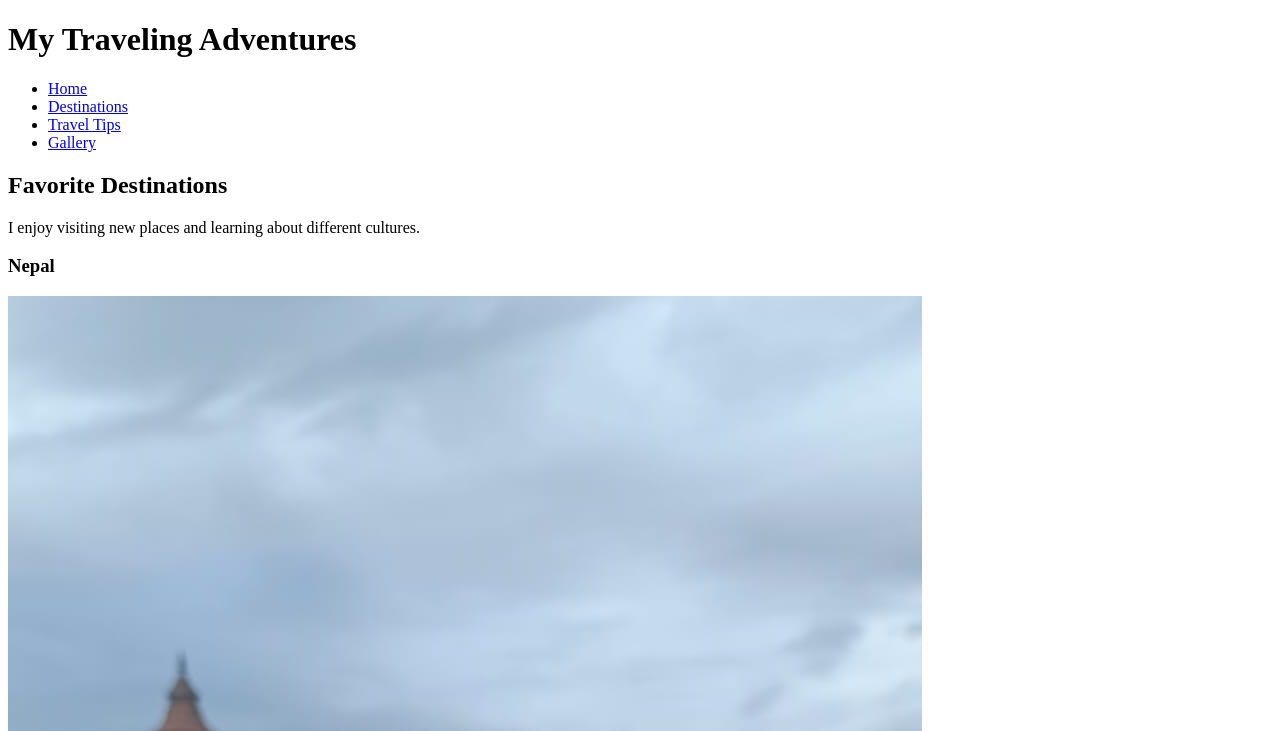
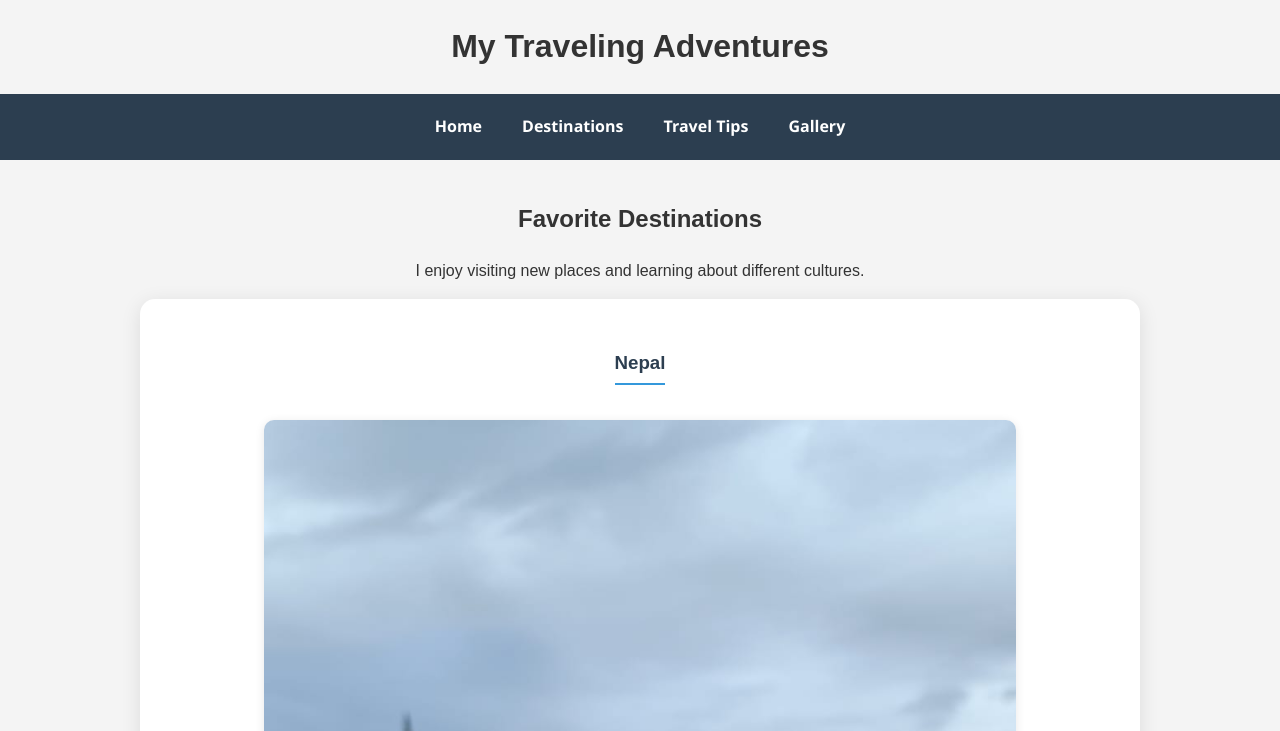
Before and after one commit to PunamKhanal/Punam-travel-website, a plain HTML site: page destinations.html in a window 1280 px wide. Shown: the top 731 px of the page. Drawn offline with Linux system fonts and the light colour scheme.

Commit message:
Final style update for all pages

```diff
--- a/css/style.css
+++ b/css/style.css
@@ -1,45 +1,130 @@
-/* --- Gallery Styling --- */
+/* 1. Navigation Styling */
+nav ul {
+    list-style-type: none;
+    margin: 0;
+    padding: 20px;
+    background-color: #2c3e50;
+    display: flex;
+    justify-content: center;
+}
 
-/* 1. Ensure all elements within the gallery are resized */
+nav ul li {
+    margin: 0 20px;
+}
+
+nav ul li a {
+    text-decoration: none;
+    color: white;
+    font-weight: bold;
+    font-family: 'Segoe UI', Tahoma, Geneva, Verdana, sans-serif;
+    transition: 0.3s ease;
+}
+
+nav ul li a:hover {
+    color: #3498db;
+    border-bottom: 2px solid #3498db;
+    padding-bottom: 5px;
+}
+
+/* 2. General Body and Text Styling */
+body {
+    font-family: Arial, sans-serif;
+    line-height: 1.6;
+    margin: 0;
+    padding: 0;
+    background-color: #f4f4f4;
+}
+
+h1, h2, h3, p {
+    text-align: center;
+    color: #333;
+}
+
+/* 3. Destination Card Styling */
+.destination-container {
+    max-width: 1000px;
+    margin: 0 auto;
+    padding: 20px;
+}
+
+.destination-card {
+    background-color: #ffffff;
+    border-radius: 15px;
+    padding: 30px;
+    margin-bottom: 40px;
+    box-shadow: 0 4px 20px rgba(0,0,0,0.1);
+    text-align: center;
+    transition: transform 0.3s ease;
+}
+
+.destination-card:hover {
+    transform: translateY(-10px);
+}
+
+.destination-card h2, .destination-card h3 {
+    color: #2c3e50;
+    border-bottom: 2px solid #3498db;
+    display: inline-block;
+    padding-bottom: 5px;
+    margin-bottom: 15px;
+}
+
+.destination-card img {
+    border-radius: 10px;
+    max-width: 80%;
+    height: auto;
+    margin: 20px auto;
+    display: block;
+    box-shadow: 0 2px 10px rgba(0,0,0,0.1);
+}
+
+/* 4. Gallery and Video Styling */
 .gallery img,
 .video-gallery video {
-    /* Make the images/videos take up the full width of their grid area */
     width: 100%;
-    /* Maintain aspect ratio (prevents stretching) */
     height: auto;
-    /* Add a small gap between gallery items */
     margin-bottom: 15px;
-    /* Optional: Make items look neat with a border and subtle shadow */
     border: 1px solid #ddd;
     box-shadow: 2px 2px 5px rgba(0, 0, 0, 0.1);
+    border-radius: 8px;
 }
 
-/* 2. Apply Grid Layout to the Photo Gallery */
 .gallery {
     display: grid;
-    /* Create three columns of equal width */
     grid-template-columns: repeat(3, 1fr);
-    /* Add spacing (gutters) between the grid items */
     gap: 20px;
+    padding: 20px;
 }
 
-/* 3. Apply Grid Layout to the Video Gallery */
 .video-gallery {
     display: grid;
-    /* Use two columns for a good video size on desktop */
     grid-template-columns: repeat(2, 1fr);
-    /* Add spacing (gutters) between the grid items */
     gap: 20px;
+    padding: 20px;
 }
 
-/* 4. Make the layout responsive for small screens (like phones) */
+/* 5. Footer Styling */
+footer {
+    padding: 20px;
+    background-color: #2c3e50;
+    color: white;
+    text-align: center;
+    margin-top: 40px;
+}
+
+/* 6. Responsive Layout for Mobile */
 @media (max-width: 768px) {
-    /* On smaller screens, the photo gallery switches to 2 columns */
     .gallery {
         grid-template-columns: repeat(2, 1fr);
     }
-    /* On smaller screens, the video gallery switches to 1 column */
     .video-gallery {
         grid-template-columns: 1fr;
     }
+    nav ul {
+        flex-direction: column;
+        align-items: center;
+    }
+    nav ul li {
+        margin: 10px 0;
+    }
 }
--- a/destinations.html
+++ b/destinations.html
@@ -2,11 +2,10 @@
 <html lang="en">
 <head>
     <meta charset="UTF-8">
-    <title>Destinations - Traveling</title>
     <meta name="viewport" content="width=device-width, initial-scale=1.0">
+    <title>Favorite Destinations - Travel Adventures</title>
     <link rel="stylesheet" href="css/style.css">
 </head>
-
 <body>
 
     <header class="main-header">
@@ -23,24 +22,24 @@
         </div>
     </header>
 
-    <main>
+    <main class="destination-container">
         <section class="destination-list">
             <h2>Favorite Destinations</h2>
             <p>I enjoy visiting new places and learning about different cultures.</p>
 
-            <div class="destination-item">
+            <div class="destination-card">
                 <h3>Nepal</h3>
                 <img src="images/travel10.jpeg" alt="Nepal travel">
-                <p>Nepal is known for its mountains, culture, and natural beauty.</p>
+                <p>Nepal is known for its majestic mountains, rich culture, and incredible natural beauty. It is home to Mount Everest and many beautiful temples.</p>
             </div>
 
-            <div class="destination-item">
+            <div class="destination-card">
                 <h3>Finland</h3>
                 <img src="images/travel2.jpeg" alt="Finland travel">
-                <p>Finland is peaceful and beautiful with lakes and modern cities.</p>
+                <p>Finland is peaceful and beautiful, famous for the Northern Lights, thousands of lakes, and modern, clean cities.</p>
             </div>
 
-            </section>
+        </section>
     </main>
 
     <footer>
```
